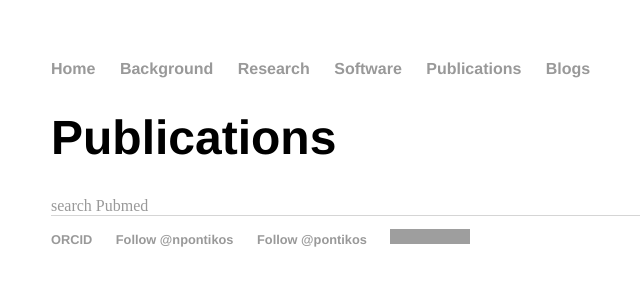
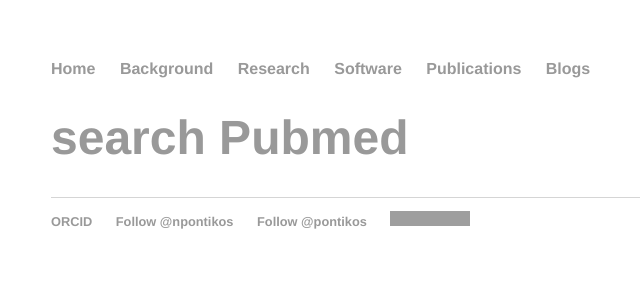
Before and after one commit to pontikos/pontikos.github.io, a Jekyll site: the page built from Publications/index.html, in a window 1280 px wide. Shown: the top 300 px of the page, without its empty margins (141-781 px from the left). Built offline with Jekyll 4.4.1, drawn with Linux system fonts in a browser that asks for light colours; comment, search, counter and statistics services are not loaded; grey boxes are pictures that could not be loaded.

Commit message:
Update index.html

```diff
--- a/Publications/index.html
+++ b/Publications/index.html
@@ -2,6 +2,5 @@
 layout: default
 title: Nikolas Pontikos, Postdoc
 ---
-<h1> Publications </h1>
 
-<a href="http://www.ncbi.nlm.nih.gov/pubmed?term=Pontikos%2C%20Nikolas%5BAuthor%5D"> search Pubmed </a>
+<h1> <a href="http://www.ncbi.nlm.nih.gov/pubmed?term=Pontikos%2C%20Nikolas%5BAuthor%5D"> search Pubmed </a> </h1>
```
